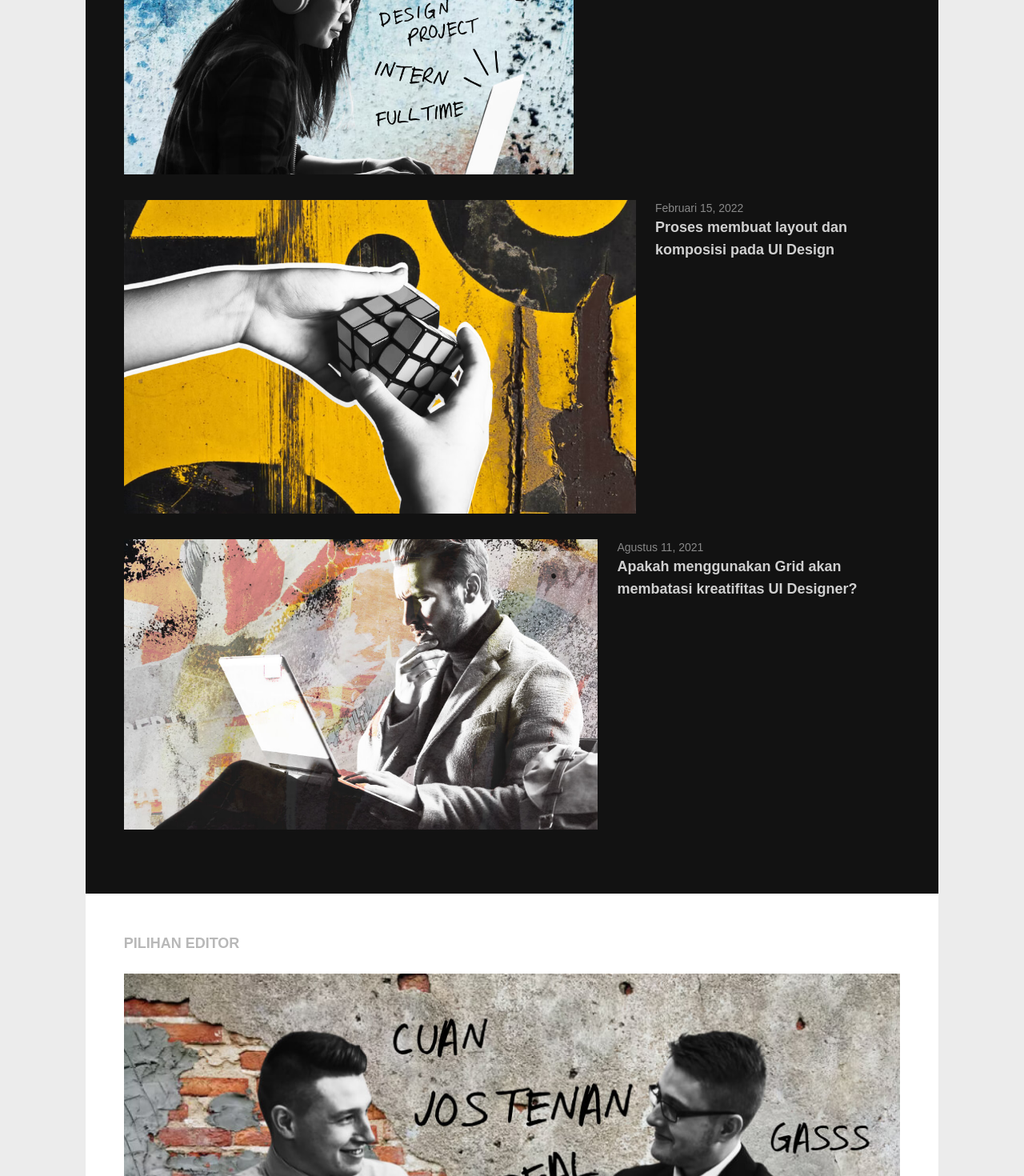
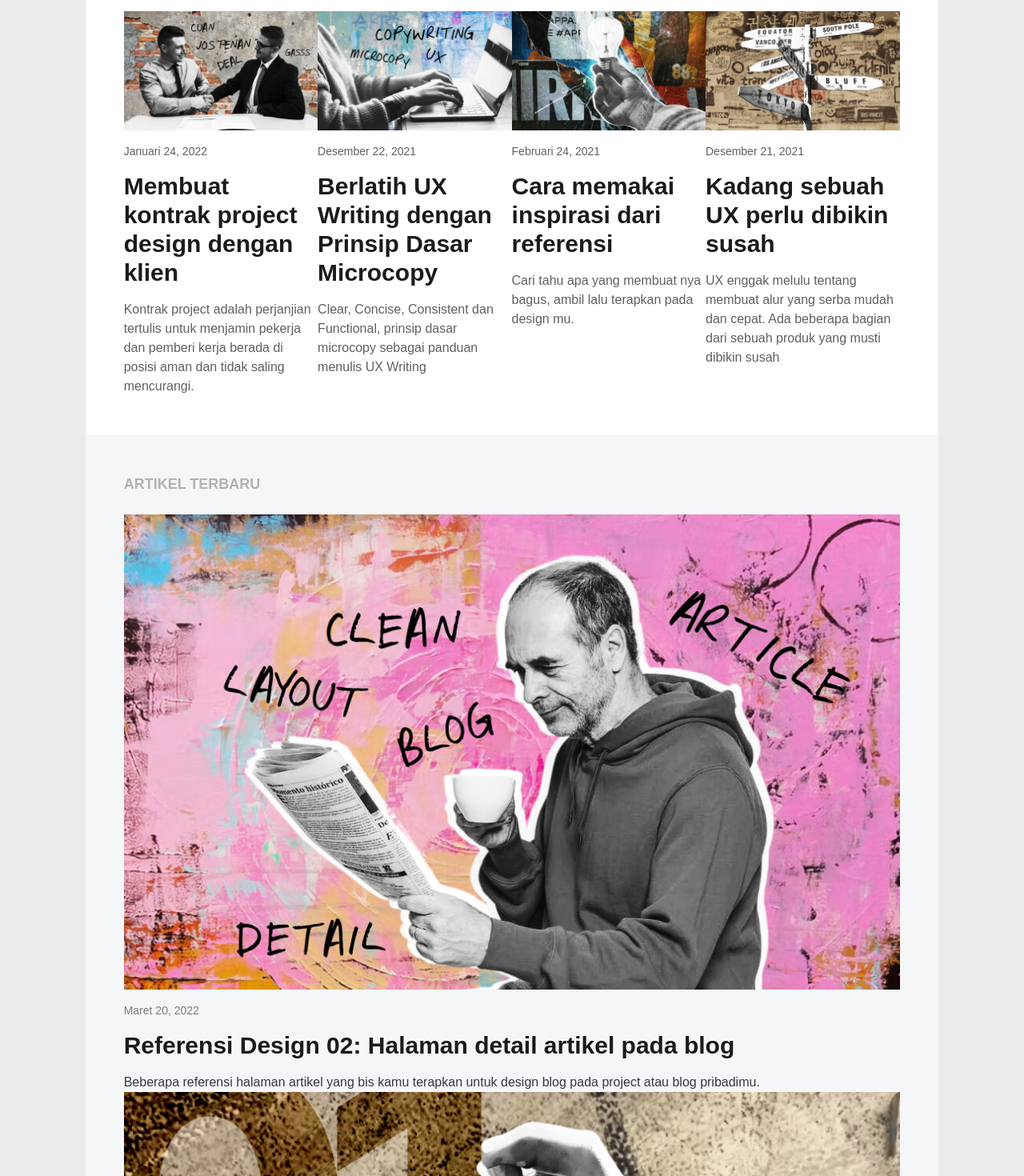
Before and after one commit to igorbeduin/tailwind-blog, a React (Create React App) app: page /blog in a window 1280 px wide. Shown: the part 1330-2800 px from the top of the page at 80% size. Built offline with nearby package versions, Linux system fonts and the light colour scheme.

Commit message:
refact: usa map para render. de articles e adiciona design responsivo para telas pequenas

```diff
--- a/src/pages/Blog.tsx
+++ b/src/pages/Blog.tsx
@@ -1,70 +1,84 @@
 import React from "react";
 
 import articles from "../consts/articles";
+import { ArticleInterface } from "../consts/articles";
 
 import blogLogo from "../assets/imgs/logo.png";
 import learnBanner from "../assets/imgs/learnbanner.png";
+import learnBannerSmall from "../assets/imgs/learnbanner_small.png";
 import BlogPost from "../components/BlogPost";
 
 export default function Blog() {
+    interface ArticlesCollectionInterface {
+        [category: string]: Array<ArticleInterface>
+    }
+
+    const articlesCollection: ArticlesCollectionInterface = {};
+    articles.forEach((article) => {
+        if (!Object.keys(articlesCollection).includes(article.category)) {
+            articlesCollection[article.category] = [article];
+        }
+        else {
+            articlesCollection[article.category].push(article);
+        }
+    });
 
     return (
         <section>
             <section className="bg-surface px-12 h-fit">
-                <figure className="flex justify-center items-center border border-solid border-y-border-dark border-x-0 h-fit">
+                <figure className="flex justify-center items-center border border-solid border-y-divider-dark border-x-0 h-fit">
                     <img className="my-12" src={blogLogo} alt="Blog Logo"/>
                 </figure>
             </section>
-            <section className="p-12 h-fit bg-surface">
-                <BlogPost article={articles[0]} variant='main-0' />
-                <BlogPost article={articles[1]} variant='main-1' />
-                <BlogPost article={articles[2]} variant='main-1' />
-                <BlogPost article={articles[3]} variant='main-1' />
+            <section className="grid p-12 h-fit bg-surface md:grid-cols-2 md:gap-x-12">
+                {articlesCollection.main.map((article, index) => {
+                    if (index === 0) {
+                        return <BlogPost key={`blogPost-main-${index}`} article={article} variant='main-0' />;
+                    }
+                    return <BlogPost divider={index > 1} key={`blogPost-main-${index}`} article={article} variant='main-1' />;
+                })}
             </section>
             <section className="p-12 h-fit bg-base">
                 <p className="text-lg font-bold text-primary-base-lowest mb-6">PILIHAN EDITOR</p>
-                <BlogPost article={articles[4]} variant='editor' />
-                <BlogPost article={articles[5]} variant='editor' />
-                <BlogPost article={articles[6]} variant='editor' />
-                <BlogPost article={articles[7]} variant='editor' />
+                <div className="flex flex-col justify-center md:justify-between items-center md:items-start md:flex-row">
+                    {articlesCollection["pilihan editor"].map((article, index) => (
+                        <BlogPost divider={!!index} key={`blogPost-editor-${index}`} article={article} variant='editor' />
+                    ))}
+                </div>
             </section>
             <section className="p-12 h-fit bg-neutral">
                 <p className="text-lg font-bold text-primary-neutral-lowest mb-6">ARTIKEL TERBARU</p>
-                <BlogPost article={articles[8]} variant='terbaru' />
-                <BlogPost article={articles[9]} variant='terbaru' />
-                <BlogPost article={articles[10]} variant='terbaru' />
-                <BlogPost article={articles[11]} variant='terbaru' />
-                <BlogPost article={articles[12]} variant='terbaru' />
-                <BlogPost article={articles[13]} variant='terbaru' />
+                <div className="flex flex-wrap">
+                    {articlesCollection["artikel terbaru"].map((article, index) => (
+                        <BlogPost divider={!!index} key={`blogPost-terbaru-${index}`} article={article} variant='terbaru' />
+                    ))}
+                </div>
             </section>
             <section className="h-fit">
                 <figure>
-                    <img src={learnBanner}>
-                    </img>
+                    <img className="hidden md:block" src={learnBanner} />
+                </figure>
+                <figure>
+                    <img className="block md:hidden" src={learnBannerSmall} />
                 </figure>
             </section>
-            <section className="p-12 h-fit bg-base">
-                <p className="text-lg font-bold text-primary-base-lowest mb-6">ARTIKEL LAINNYA</p>
-                <BlogPost article={articles[14]} variant='lainnya' />
-                <BlogPost article={articles[15]} variant='lainnya' />
-                <BlogPost article={articles[16]} variant='lainnya' />
-                <BlogPost article={articles[17]} variant='lainnya' />
-                <BlogPost article={articles[18]} variant='lainnya' />
-            </section>
-            <section className="p-12 h-fit bg-base">
-                <p className="text-lg font-bold text-primary-base-lowest mb-6">ARSIP 2021</p>
-                <BlogPost article={articles[19]} variant='arsip' />
-                <BlogPost article={articles[20]} variant='arsip' />
-                <BlogPost article={articles[21]} variant='arsip' />
-                <BlogPost article={articles[22]} variant='arsip' />
-                <BlogPost article={articles[23]} variant='arsip' />
-                <BlogPost article={articles[24]} variant='arsip' />
-                <BlogPost article={articles[25]} variant='arsip' />
-                <BlogPost article={articles[26]} variant='arsip' />
-                <BlogPost article={articles[27]} variant='arsip' />
-                <BlogPost article={articles[28]} variant='arsip' />
-                <BlogPost article={articles[29]} variant='arsip' />
-                <BlogPost article={articles[30]} variant='arsip' />
+            <section className="p-12 h-fit bg-base flex flex-col md:flex-row md:justify-between">
+                <section>
+                    <p className="text-lg font-bold text-primary-base-lowest mb-6">ARTIKEL LAINNYA</p>
+                    <div>
+                        {articlesCollection["artikel lainnya"].map((article, index) => (
+                            <BlogPost divider={!!index} key={`blogPost-lainnya-${index}`} article={article} variant='lainnya' />
+                        ))}
+                    </div>
+                </section>
+                <section className="md:ml-12">
+                    <p className="text-lg font-bold text-primary-base-lowest mb-6">ARSIP 2021</p>
+                    <div>
+                        {articlesCollection["arsip 2021"].map((article, index) => (
+                            <BlogPost divider={!!index} key={`blogPost-arsip-${index}`} article={article} variant='arsip' />
+                        ))}
+                    </div>
+                </section>
             </section>
         </section>
     );
```
